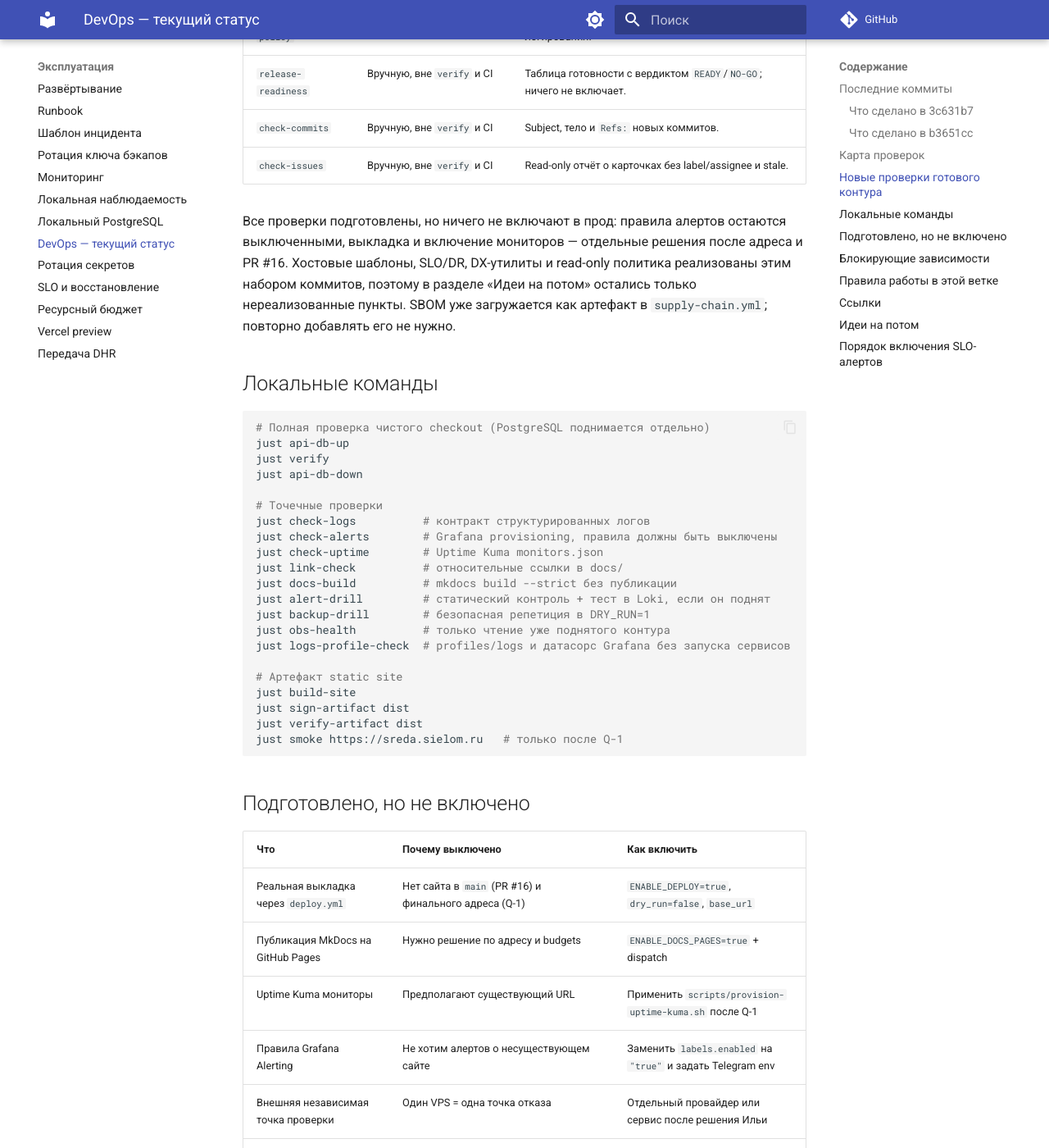
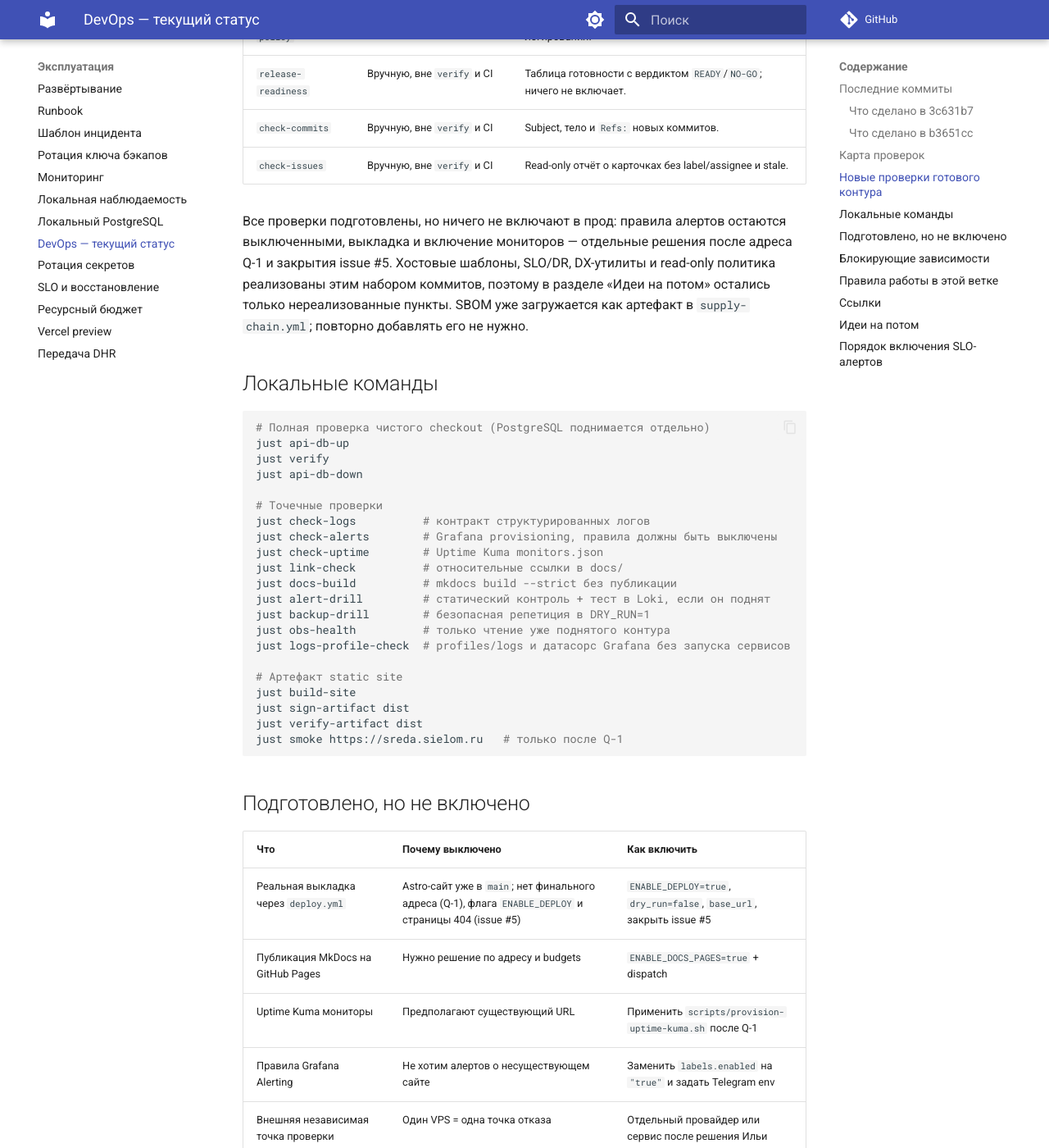
Before and after one commit to Cewerty/sreda-media, an MkDocs documentation site: the page built from docs/DEVOPS-STATUS.md, in a window 1280 px wide and 1400 px high, scrolled down 3473 px. Shown: the whole window at 82% size. Built offline with MkDocs 1.6.1 and Material for MkDocs 9.7.7, drawn with Linux system fonts in a browser that asks for light colours; comment, search, counter and statistics services are not loaded; some of the changed text lies outside the part shown.

Commit message:
fix(docs): align runbook and status with merged Astro site
Исправлены фактические противоречия, найденные ревью: runbook теперь честно разделяет CI (site-build выполняет build-site и stage-site) и gated-проверку check-site-artifact в deploy.yml/provenance.yml, которая не входит в обязательный ci до закрытия issue #5. Обновлены причины блокировки реальной выкладки и smoke/Lighthouse: сайт уже в main, ждём адрес Q-1, ENABLE_DEPLOY и 404.html. Список открытых зависимостей вместо уже закрытого PR #16 содержит issue #5.

Также убраны устаревшие формулировки до/после PR #16 в runbook и DEVOPS-STATUS: остались условия Q-1, issue #5 и обновления проверяющих скриптов. В раздел выкладки добавлена отсылка к шагам §2, чтобы чистый checkout не пропускал сборку. Строка stage-site в таблице новых проверок теперь помечает запуск как CI site-build, отдельно; формат таблицы из трёх колонок сохранён.

Затронуты только docs/runbook.md и docs/DEVOPS-STATUS.md. Гейты ENABLE_*, флаги алертов, serv, PR #16/#50, apps/site/**, ci.yml, check_log_schema.py и docs/superpowers/** не трогались; 404.html не создавался. PR и push не выполняются.

Проверки: check.py, config_lint, check_links, check_runbook_commands, audit_workflows, workflow hardening, alert runbooks/rules, actionlint без замечаний, zizmor No findings, mkdocs build --strict, check_commit_messages, git diff --check, CJK-grep — все зелёные. Полный just verify не перезапускался: скрипты и workflow не менялись.

Refs: #5 #9 #14 #47 #48

```diff
--- a/docs/DEVOPS-STATUS.md
+++ b/docs/DEVOPS-STATUS.md
@@ -75,7 +75,7 @@
 
 Все проверки подготовлены, но ничего не включают в прод: правила алертов
 остаются выключенными, выкладка и включение мониторов — отдельные решения после
-адреса и PR #16. Хостовые шаблоны, SLO/DR, DX-утилиты и read-only политика
+адреса Q-1 и закрытия issue #5. Хостовые шаблоны, SLO/DR, DX-утилиты и read-only политика
 реализованы этим набором коммитов, поэтому в разделе «Идеи на потом» остались
 только нереализованные пункты. SBOM уже загружается как артефакт в
 `supply-chain.yml`; повторно добавлять его не нужно.
@@ -110,18 +110,18 @@ just smoke https://sreda.sielom.ru   # только после Q-1
 
 | Что | Почему выключено | Как включить |
 | --- | --- | --- |
-| Реальная выкладка через `deploy.yml` | Нет сайта в `main` (PR #16) и финального адреса (Q-1) | `ENABLE_DEPLOY=true`, `dry_run=false`, `base_url` |
+| Реальная выкладка через `deploy.yml` | Astro-сайт уже в `main`; нет финального адреса (Q-1), флага `ENABLE_DEPLOY` и страницы 404 (issue #5) | `ENABLE_DEPLOY=true`, `dry_run=false`, `base_url`, закрыть issue #5 |
 | Публикация MkDocs на GitHub Pages | Нужно решение по адресу и budgets | `ENABLE_DOCS_PAGES=true` + dispatch |
 | Uptime Kuma мониторы | Предполагают существующий URL | Применить `scripts/provision-uptime-kuma.sh` после Q-1 |
 | Правила Grafana Alerting | Не хотим алертов о несуществующем сайте | Заменить `labels.enabled` на `"true"` и задать Telegram env |
 | Внешняя независимая точка проверки | Один VPS = одна точка отказа | Отдельный провайдер или сервис после решения Ильи |
-| Реальный smoke и Lighthouse | Ждут `apps/site` и адрес | После слияния PR #16 и Q-1 |
+| Реальный smoke и Lighthouse | Ждут адрес Q-1 и страницу 404 (issue #5); `apps/site` уже в `main` | После Q-1 и закрытия issue #5 |
 | Keyless provenance | `workflow_dispatch` c guard `ENABLE_PROVENANCE`, включается решением по ADR 0006 | `ENABLE_PROVENANCE=true` + dispatch на main |
 | Синтетическая проверка | Без `SREDA_SITE_URL` честно сообщает «проверка не настроена» | Задать `SREDA_SITE_URL` после Q-1 |
 | Манифест релиза | Готов как рецепт, но не входит в CI | `just release-manifest dist` после появления артефакта |
 | Отчёт `release-readiness` | Вердикт `NO-GO` — нормальное состояние до адреса Q-1: нет флагов, QA-адреса и подготовленного артефакта | После Q-1 и появления артефакта `just release-readiness` пересчитает таблицу и покажет `READY` |
 | Prometheus, node_exporter и blackbox_exporter | Метричный контур под `--profile logs`; по умолчанию не поднимается | Только после ресурсного gate ADR 0006 §4, `docker compose --profile logs up -d` |
-| Внешняя проба `sreda-external` | `job` лежит в шаблоне с `${SREDA_SITE_URL}` и не активен | После PR #16/Q-1: `envsubst` в `prometheus.yml` и перезапуск profiled-сервиса |
+| Внешняя проба `sreda-external` | `job` лежит в шаблоне с `${SREDA_SITE_URL}` и не активен | После Q-1: `envsubst` в `prometheus.yml` и перезапуск profiled-сервиса |
 
 ## Блокирующие зависимости
 
@@ -165,7 +165,7 @@ just smoke https://sreda.sielom.ru   # только после Q-1
 
 ## Порядок включения SLO-алертов
 
-Включение — отдельный коммит, только после слияния PR #16 и получения адреса Q-1:
+Включение — отдельный коммит, только после получения адреса Q-1 и обновления проверяющих скриптов:
 
 1. Заполнить Telegram contact point через env `GRAFANA_TELEGRAM_BOT_TOKEN` и `GRAFANA_TELEGRAM_CHAT_ID`.
 2. В `deploy/observability/grafana-provisioning/alerting/rules.yml` заменить `labels.enabled: "false"` на `"true"` только у трёх SLO-правил.
```
Also changed, not shown: other parts of docs/DEVOPS-STATUS.md (+1 -1 lines), docs/runbook.md (+7 -5 lines).
